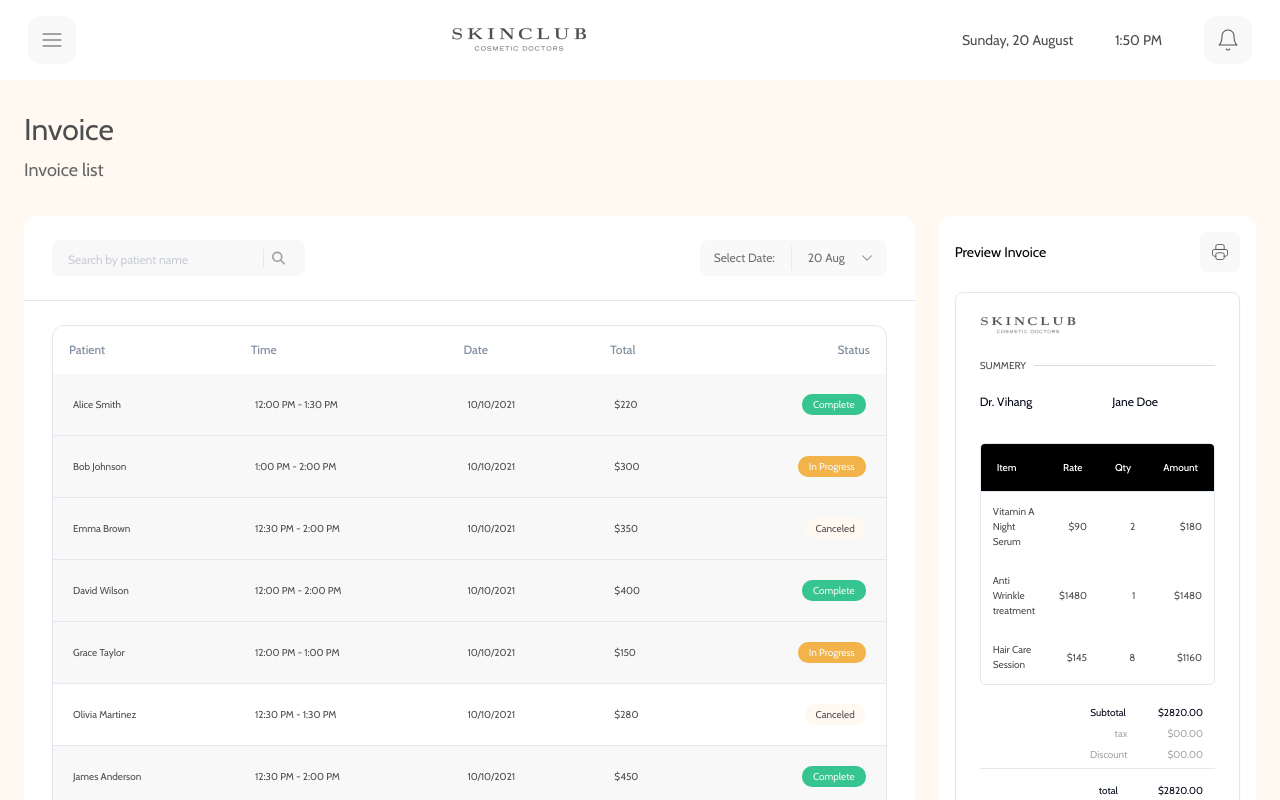
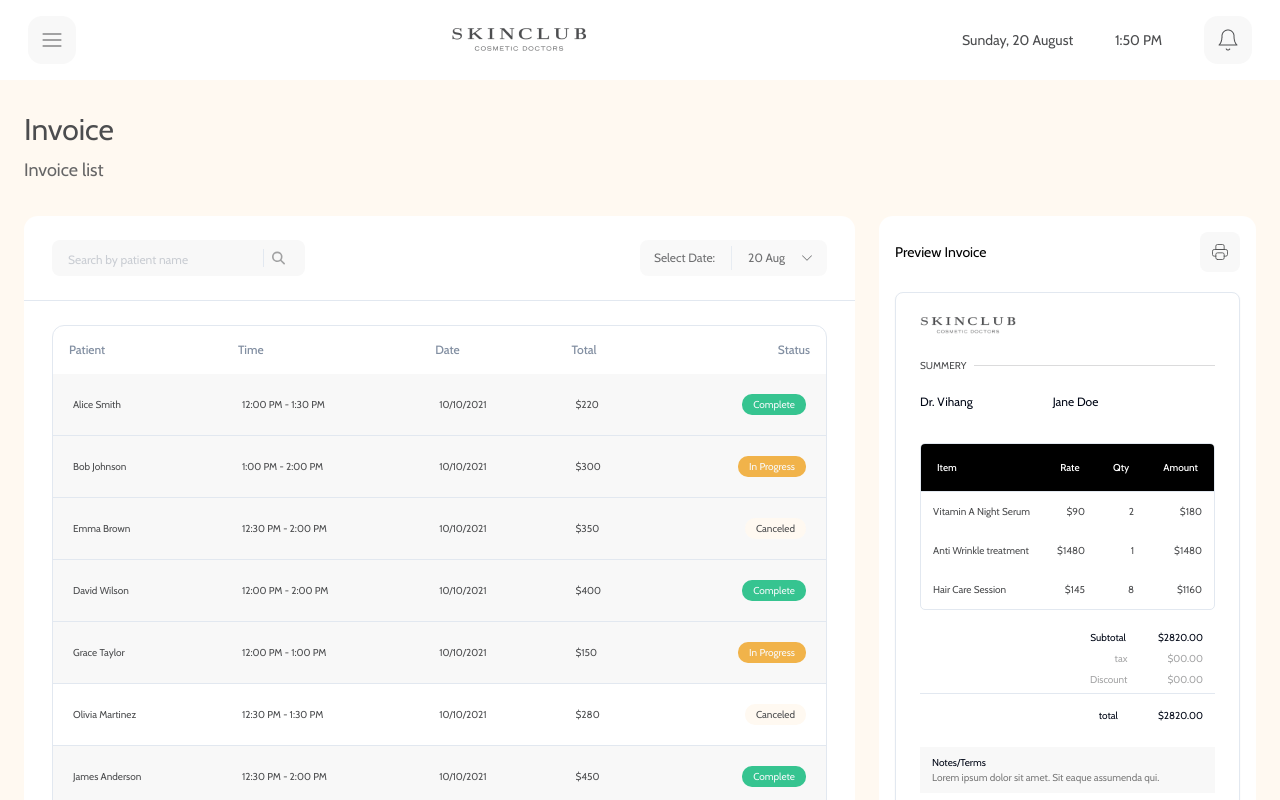
Before and after one commit to Mriganka5137/Skin-Club-7, a Next.js app: page / in a window 1280 px wide. Shown: the top 800 px of the page. Built offline with nearby package versions, Linux system fonts and the light colour scheme.

Commit message:
Add flex-shrink-0 to InvoiceContainer

```diff
--- a/components/shared/InvoiceContainer.tsx
+++ b/components/shared/InvoiceContainer.tsx
@@ -3,7 +3,7 @@
 import InvoiceCard from "./InvoiceCard";
 const InvoiceContainer = () => {
   return (
-    <div className=" w-[377px] bg-white p-4 rounded-[14px] max-lg:w-full max-lg:h-[1500px] max-sm:h-[800px] max-sm:p-2">
+    <div className=" w-[377px] bg-white p-4 rounded-[14px] max-lg:w-full max-lg:h-[1500px] max-sm:h-[800px] max-sm:p-2 flex-shrink-0">
       <div className=" flex justify-between items-center">
         <h3 className=" text-[14px] max-lg:text-[28px] max-sm:text-[15px]">
           Preview Invoice
```
